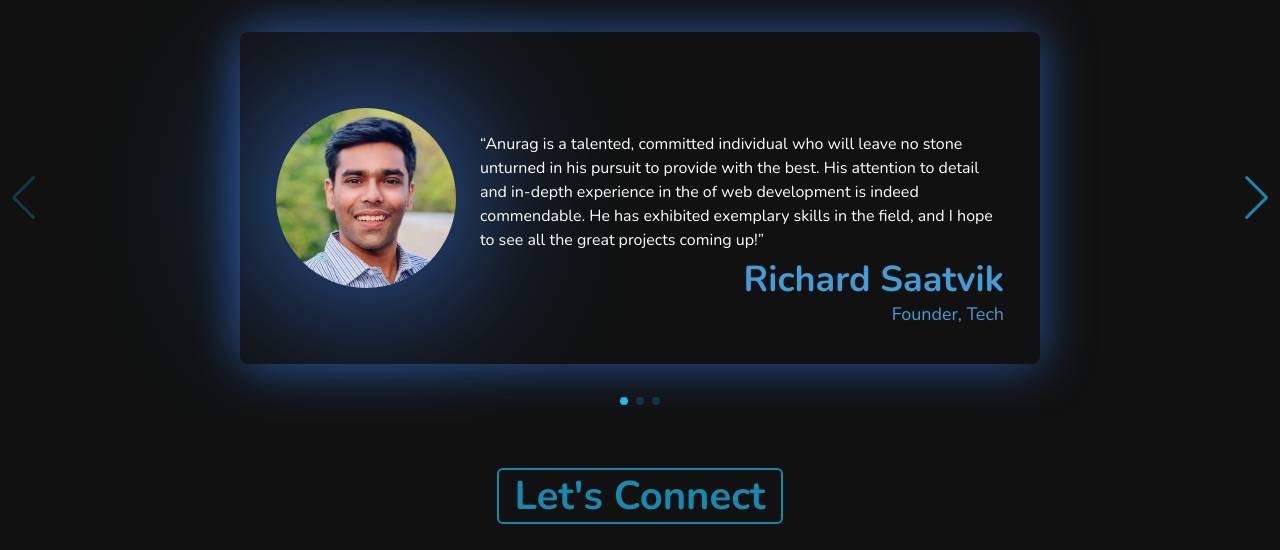
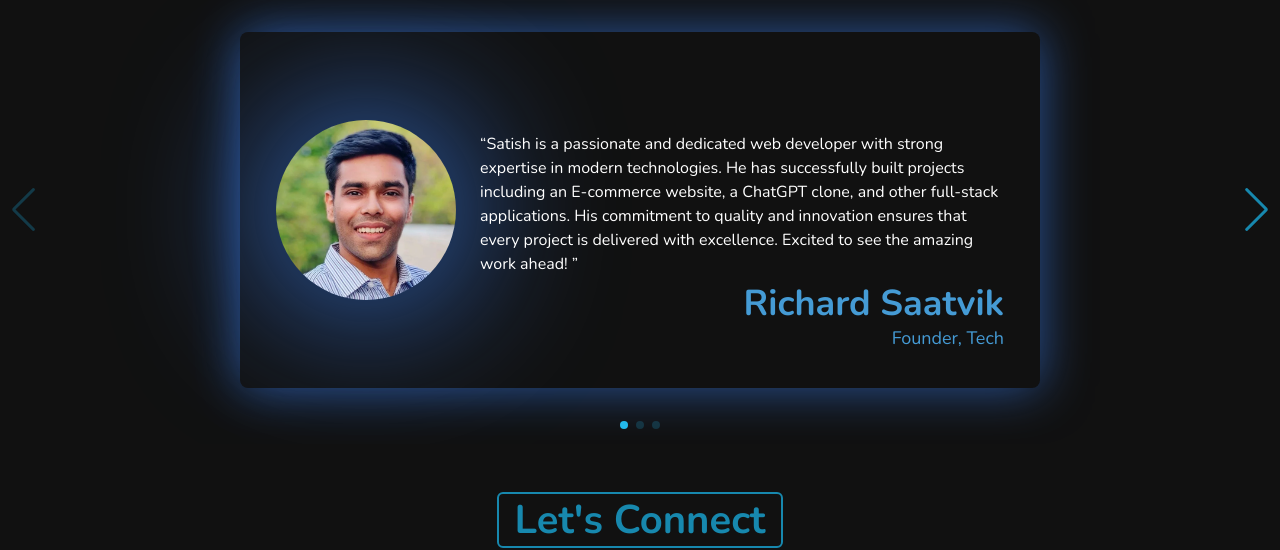
Before and after one commit to starsatish07/portfolio-website, a website: page index.html in a window 1280 px wide. Shown: the part 2040-2590 px from the top of the page. Drawn offline with nearby package versions, Linux system fonts and the light colour scheme; animation ran at ten frames a second; a script that the page names is missing.

Commit message:
Update the text

```diff
--- a/index.html
+++ b/index.html
@@ -643,12 +643,12 @@
                 class="testimonial-text ml-6 text-left pt-6 md:pt-16 relative"
               >
                 <p class="text-sm md:text-base mb-2">
-                  “Anurag is a talented, committed individual who will leave no
-                  stone unturned in his pursuit to provide with the best. His
-                  attention to detail and in-depth experience in the of web
-                  development is indeed commendable. He has exhibited exemplary
-                  skills in the field, and I hope to see all the great projects
-                  coming up!”
+                  “Satish is a passionate and dedicated web developer with strong expertise
+in modern technologies. He has successfully built projects including an
+E-commerce website, a ChatGPT clone, and other full-stack applications.
+His commitment to quality and innovation ensures that every project is
+delivered with excellence. Excited to see the amazing work ahead!
+”
                 </p>
                 <h2
                   class="text-right text-[#459bd5] font-bold text-2xl md:text-4xl"
```
